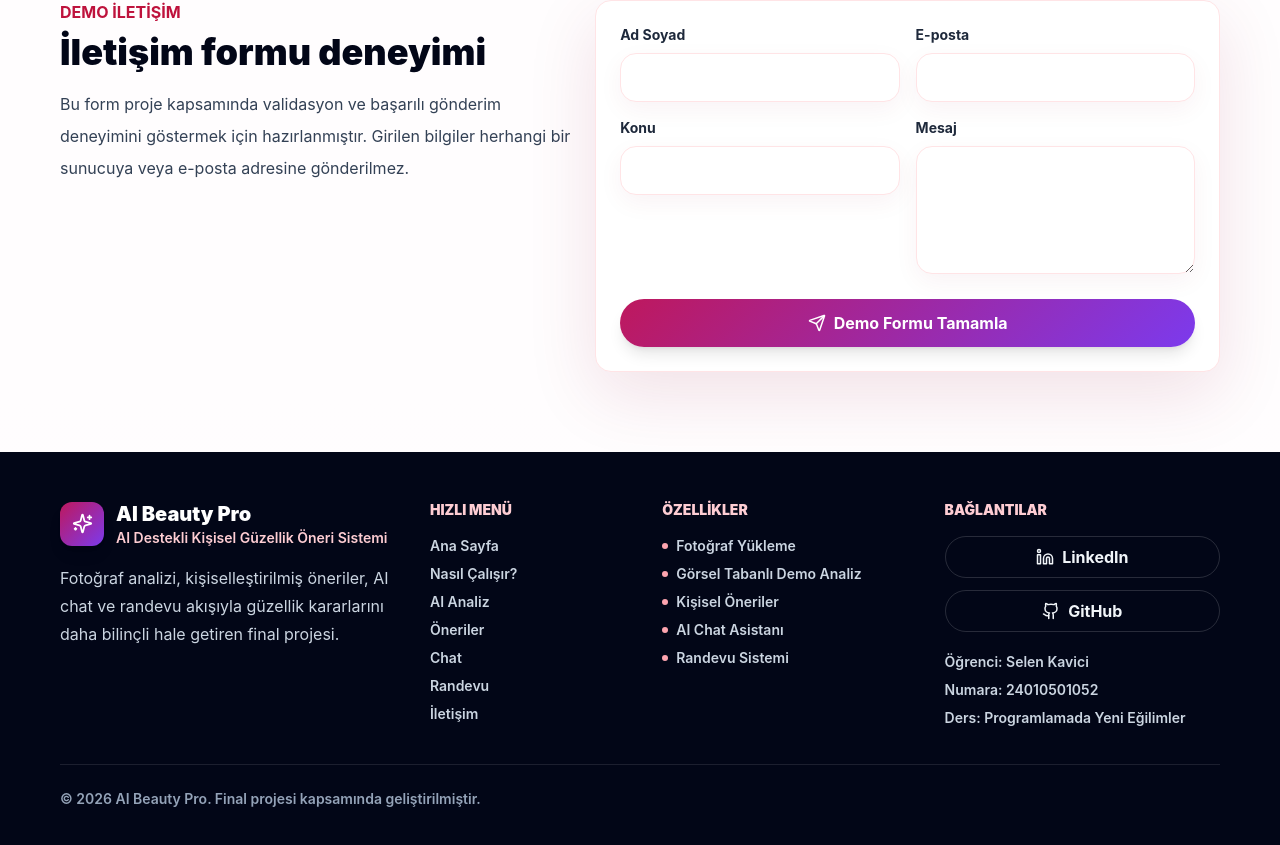
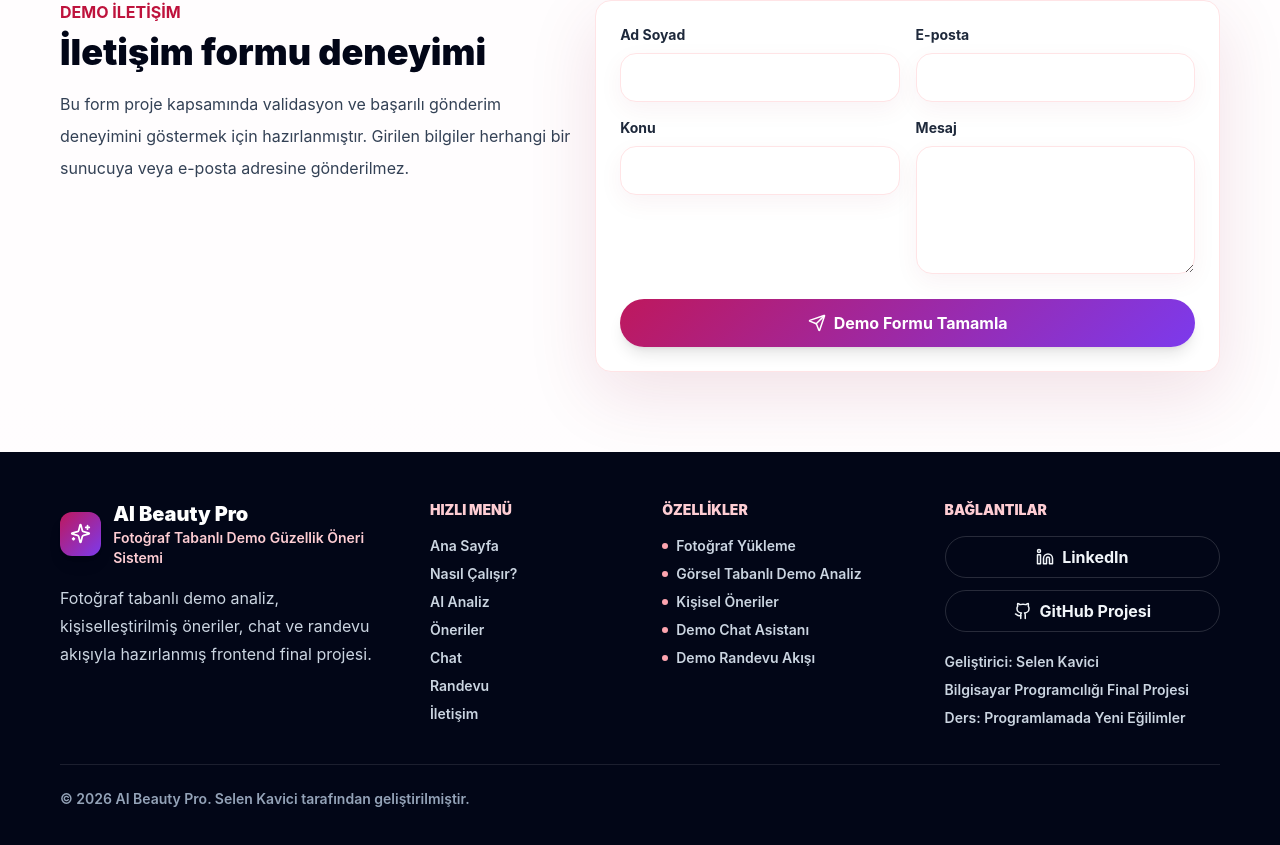
Before and after one commit to selenkavici/ai-beauty-pro, a React (Vite) app: page / in a window 1280 px wide. Shown: the part 5022-5867 px from the top of the page. Built offline with nearby package versions, Linux system fonts and the light colour scheme.

Commit message:
Remove public student number

```diff
--- a/src/components/Footer.tsx
+++ b/src/components/Footer.tsx
@@ -19,8 +19,8 @@ const features = [
   'Fotoğraf Yükleme',
   'Görsel Tabanlı Demo Analiz',
   'Kişisel Öneriler',
-  'AI Chat Asistanı',
-  'Randevu Sistemi',
+  'Demo Chat Asistanı',
+  'Demo Randevu Akışı',
 ];
 
 export function Footer({ onNavigate }: FooterProps) {
@@ -35,12 +35,11 @@ export function Footer({ onNavigate }: FooterProps) {
               </span>
               <div>
                 <p className="text-xl font-black">AI Beauty Pro</p>
-                <p className="text-sm font-semibold text-rose-200">AI Destekli Kişisel Güzellik Öneri Sistemi</p>
+                <p className="text-sm font-semibold text-rose-200">Fotoğraf Tabanlı Demo Güzellik Öneri Sistemi</p>
               </div>
             </div>
             <p className="mt-4 max-w-sm leading-7 text-slate-300">
-              Fotoğraf analizi, kişiselleştirilmiş öneriler, AI chat ve randevu akışıyla güzellik
-              kararlarını daha bilinçli hale getiren final projesi.
+              Fotoğraf tabanlı demo analiz, kişiselleştirilmiş öneriler, chat ve randevu akışıyla hazırlanmış frontend final projesi.
             </p>
           </div>
 
@@ -85,18 +84,18 @@ export function Footer({ onNavigate }: FooterProps) {
                 LinkedIn
               </a>
               <a
-                href="https://github.com/selenkavici"
+                href="https://github.com/selenkavici/ai-beauty-pro"
                 target="_blank"
                 rel="noreferrer"
                 className="inline-flex items-center justify-center gap-2 rounded-full border border-white/15 px-4 py-2 font-bold text-slate-100 transition hover:bg-white/10"
               >
                 <Github size={18} aria-hidden="true" />
-                GitHub
+                GitHub Projesi
               </a>
             </div>
             <div className="mt-5 space-y-2 text-sm font-semibold text-slate-300">
-              <p>Öğrenci: Selen Kavici</p>
-              <p>Numara: 24010501052</p>
+              <p>Geliştirici: Selen Kavici</p>
+              <p>Bilgisayar Programcılığı Final Projesi</p>
               <p>Ders: Programlamada Yeni Eğilimler</p>
             </div>
           </div>
@@ -104,7 +103,7 @@ export function Footer({ onNavigate }: FooterProps) {
 
         <div className="mt-9 border-t border-white/10 pt-6">
           <p className="text-sm font-semibold text-slate-400">
-            © 2026 AI Beauty Pro. Final projesi kapsamında geliştirilmiştir.
+            © 2026 AI Beauty Pro. Selen Kavici tarafından geliştirilmiştir.
           </p>
         </div>
       </div>
```
